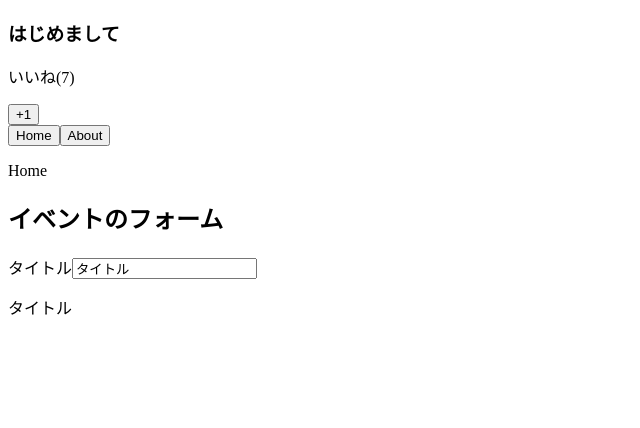
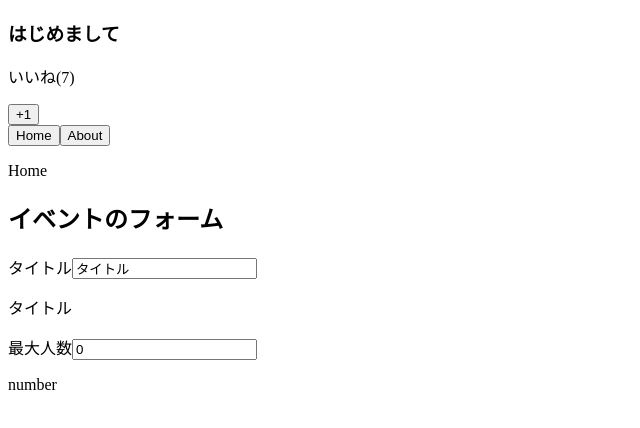
Before and after one commit to fujisan3020/udemy-vuejs, a Vue app: page / in a window 1280 px wide. Shown: the top 428 px of the page, without its empty margins (0-640 px from the left). Built offline with nearby package versions, Linux system fonts and the light colour scheme.

Commit message:
#120. .number修飾子でユーザの入力を数値として自動的に型変換する

```diff
--- a/src/App.vue
+++ b/src/App.vue
@@ -24,8 +24,17 @@
         type="text"
         v-model.lazy="eventData.title"
       >
+      <p>{{ eventData.title }}</p>
+
+      <!-- number修飾子 : HTMLのinputは、最初にデータ型を数値型にしていても、それ以降は文字列型になってしまう。そこで、number修飾子を使うことによって、数値型を保持することができる。 -->
+      <label for="maxNumber">最大人数</label>
+      <input
+        id="maxNumber"
+        type="number"
+        v-model.number="eventData.maxNumber"
+      >
+      <p>{{ typeof eventData.maxNumber }}</p>
     </div>
-    <p>{{ eventData.title }}</p>
   </div>
 </template>
 
@@ -41,7 +50,8 @@ import Home from "./components/Home.vue";
         number: 14,
         currentComponent: "Home",
         eventData: {
-          title: "タイトル"
+          title: "タイトル",
+          maxNumber: 0
         }
       };
     },
```
